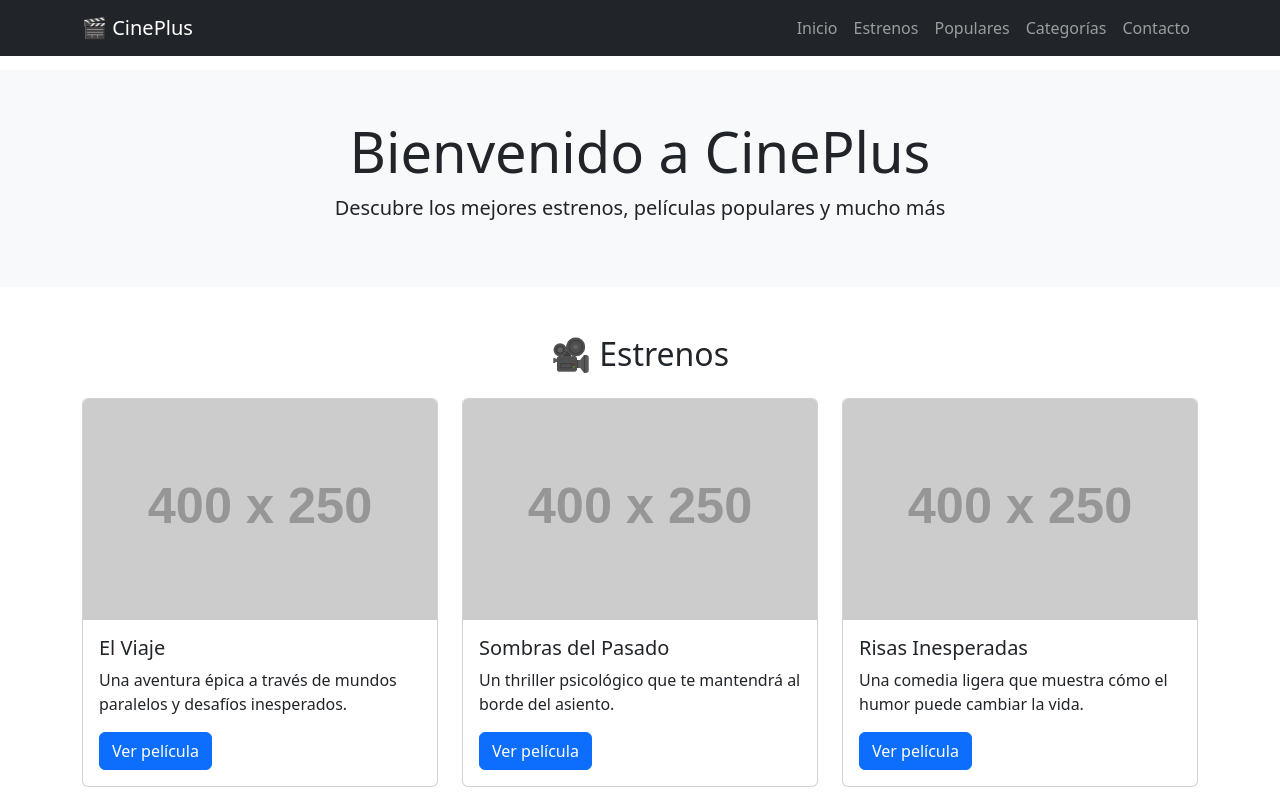
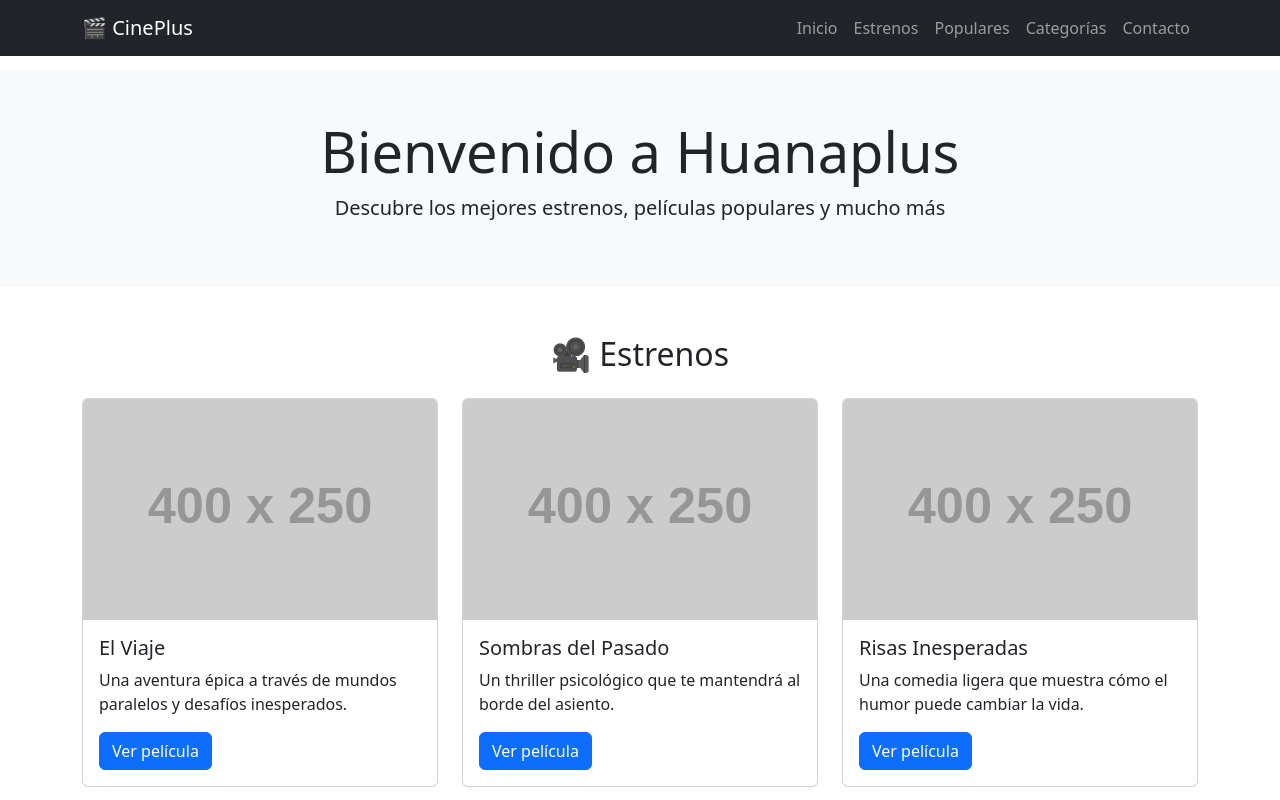
Before and after one commit to vanderhuana/videosis, a plain HTML site: page index.html in a window 1280 px wide. Shown: the top 800 px of the page. Drawn offline with nearby package versions, Linux system fonts and the light colour scheme; placeholder pictures from the web are drawn by us.

```diff
--- a/index.html
+++ b/index.html
@@ -48,7 +48,7 @@
   <!-- SECCIÓN INICIO -->
   <section id="inicio" class="py-5 bg-light text-center">
     <div class="container">
-      <h1 class="display-4">Bienvenido a CinePlus</h1>
+      <h1 class="display-4">Bienvenido a Huanaplus</h1>
       <p class="lead">Descubre los mejores estrenos, películas populares y mucho más</p>
     </div>
   </section>
```
